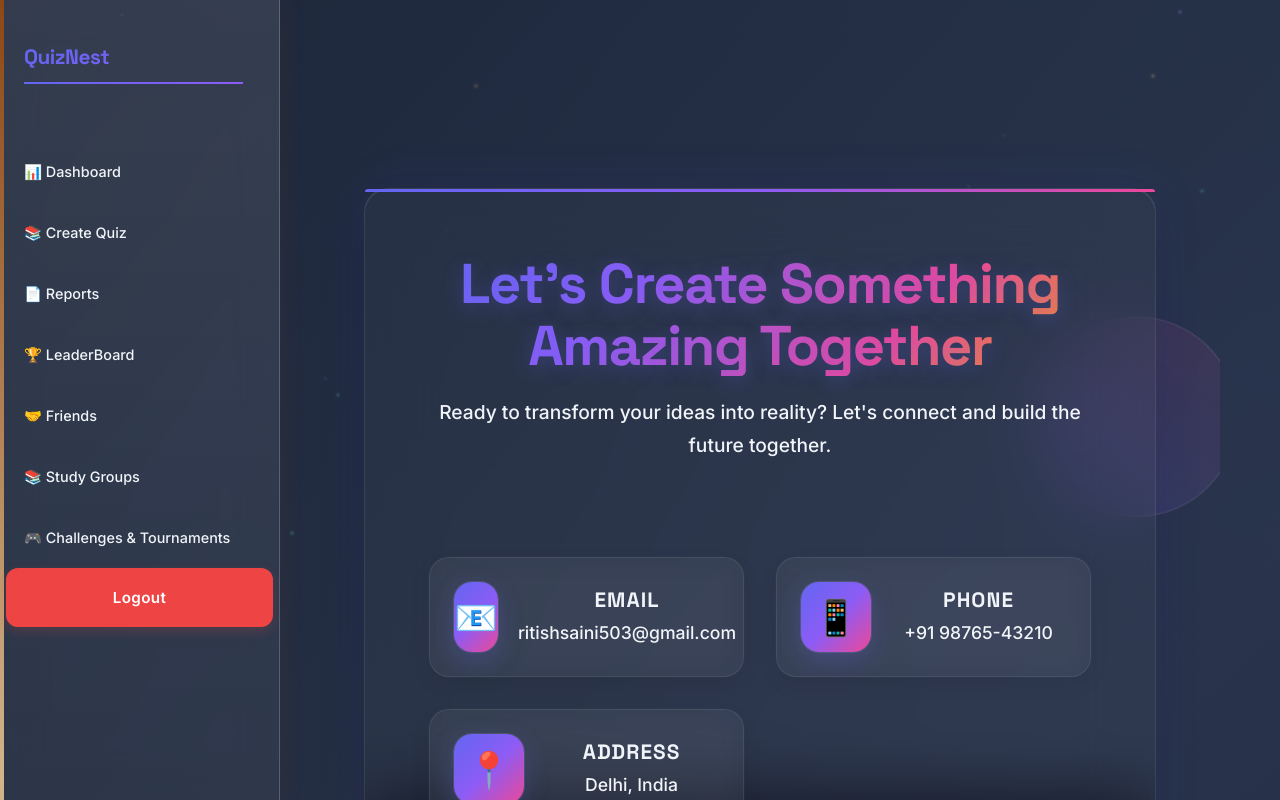
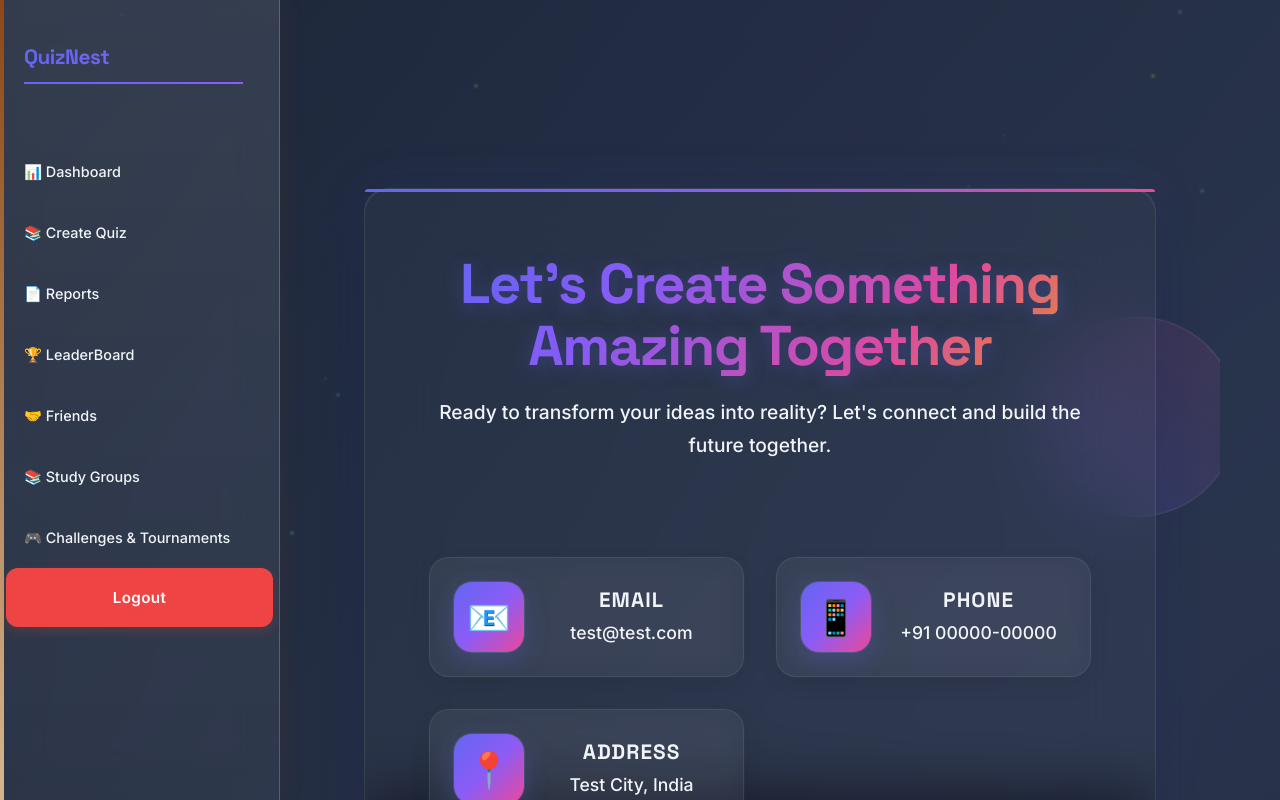
Before and after one commit to MaXiMo000/Quiz-App, a React (Vite) app in the folder frontend/: page /contact in a window 1280 px wide. Shown: the top 800 px of the page. Built offline with nearby package versions, Linux system fonts and the light colour scheme; no server answers; sample sign-in values are in the browser's storage.

Commit message:
fix: Update contact information in Contact component

```diff
--- a/frontend/src/pages/Contact.jsx
+++ b/frontend/src/pages/Contact.jsx
@@ -189,7 +189,7 @@ const Contact = () => {
                         <div className="item-icon">📧</div>
                         <div className="item-content">
                             <h2>Email</h2>
-                            <span>ritishsaini503@gmail.com</span>
+                            <span>test@test.com</span>
                         </div>
                     </motion.div>
 
@@ -197,7 +197,7 @@ const Contact = () => {
                         <div className="item-icon">📱</div>
                         <div className="item-content">
                             <h2>Phone</h2>
-                            <span>+91 98765-43210</span>
+                            <span>+91 00000-00000</span>
                         </div>
                     </motion.div>
 
@@ -205,7 +205,7 @@ const Contact = () => {
                         <div className="item-icon">📍</div>
                         <div className="item-content">
                             <h2>Address</h2>
-                            <span>Delhi, India</span>
+                            <span>Test City, India</span>
                         </div>
                     </motion.div>
                 </motion.div>
```
